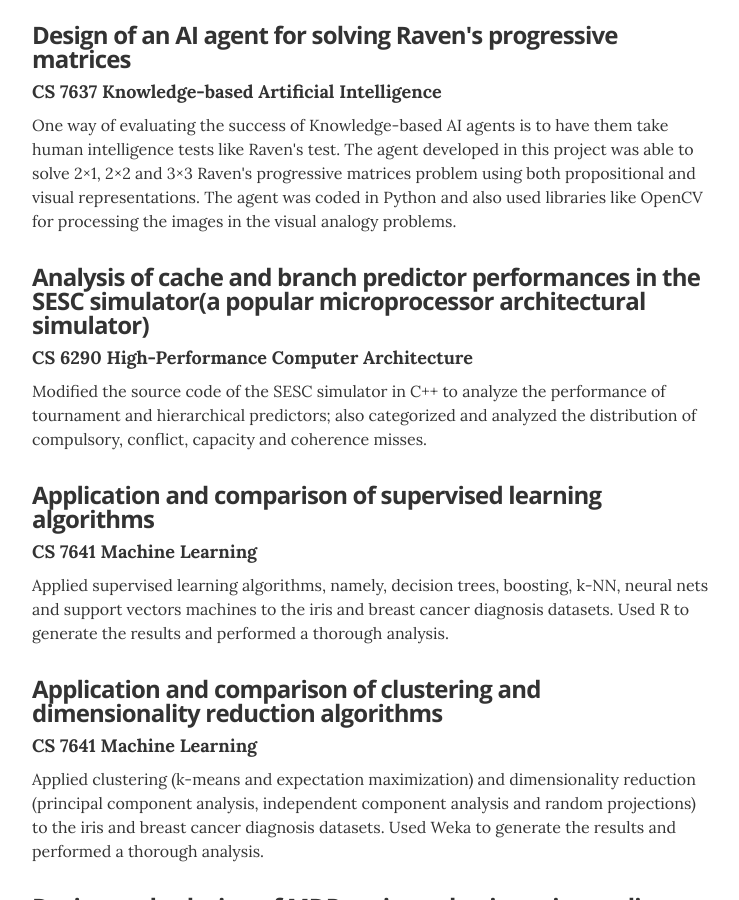
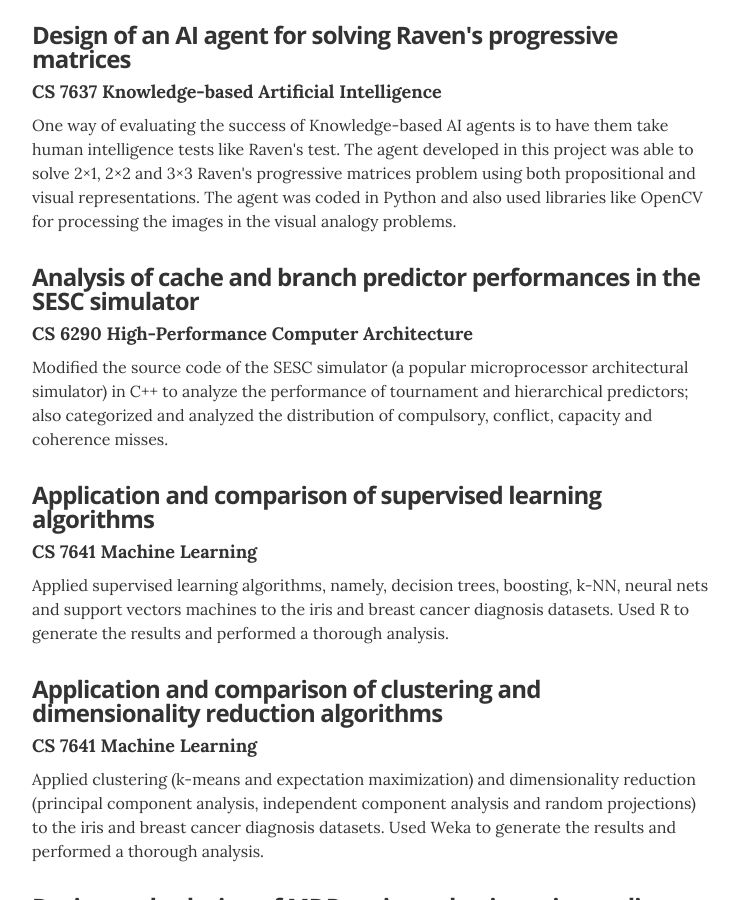
Before and after one commit to CapedCrusader/resume, a Jekyll site: the page built from index.html, in a window 1280 px wide and 900 px high, scrolled down 2685 px. Shown: the whole window, without its empty margins (268-1007 px from the left). Built offline with Jekyll 4.4.1, drawn with Linux system fonts in a browser that asks for light colours.

Commit message:
Updating projects

```diff
--- a/_layouts/resume.html
+++ b/_layouts/resume.html
@@ -180,9 +180,9 @@
         </div>
 
         <div class="resume-item">
-          <h3 class="resume-item-title">Analysis of cache and branch predictor performances in the SESC simulator(a popular microprocessor architectural simulator)</h3>
+          <h3 class="resume-item-title">Analysis of cache and branch predictor performances in the SESC simulator</h3>
           <h4 class="resume-item-details">CS 6290 High-Performance Computer Architecture </h4>
-          <p class="resume-item-copy">Modified the source code of the SESC simulator in C++ to analyze the performance of tournament and hierarchical predictors; also categorized and analyzed the distribution of compulsory, conflict, capacity and coherence misses.</p>
+          <p class="resume-item-copy">Modified the source code of the SESC simulator (a popular microprocessor architectural simulator) in C++ to analyze the performance of tournament and hierarchical predictors; also categorized and analyzed the distribution of compulsory, conflict, capacity and coherence misses.</p>
         </div>
 
         <div class="resume-item">
```
